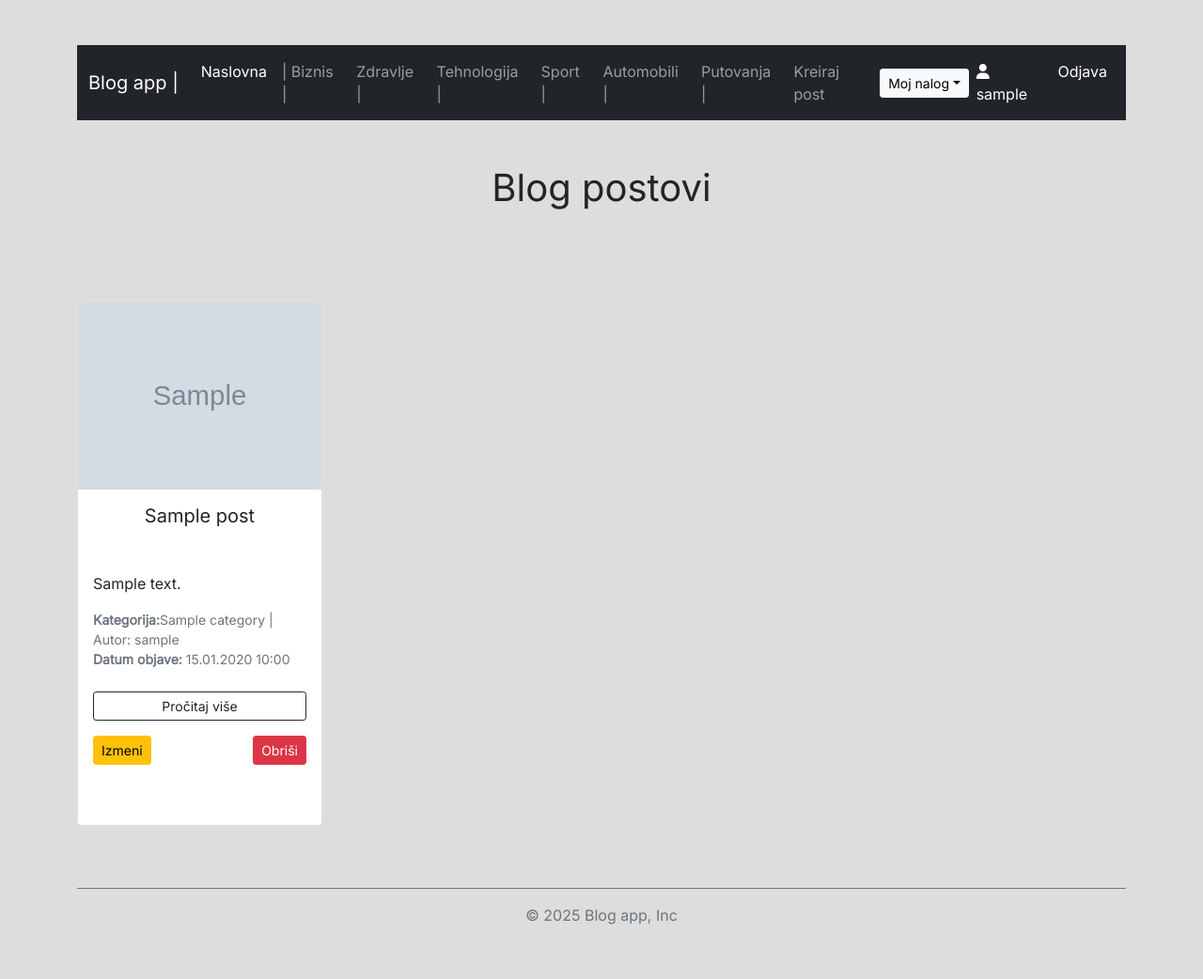
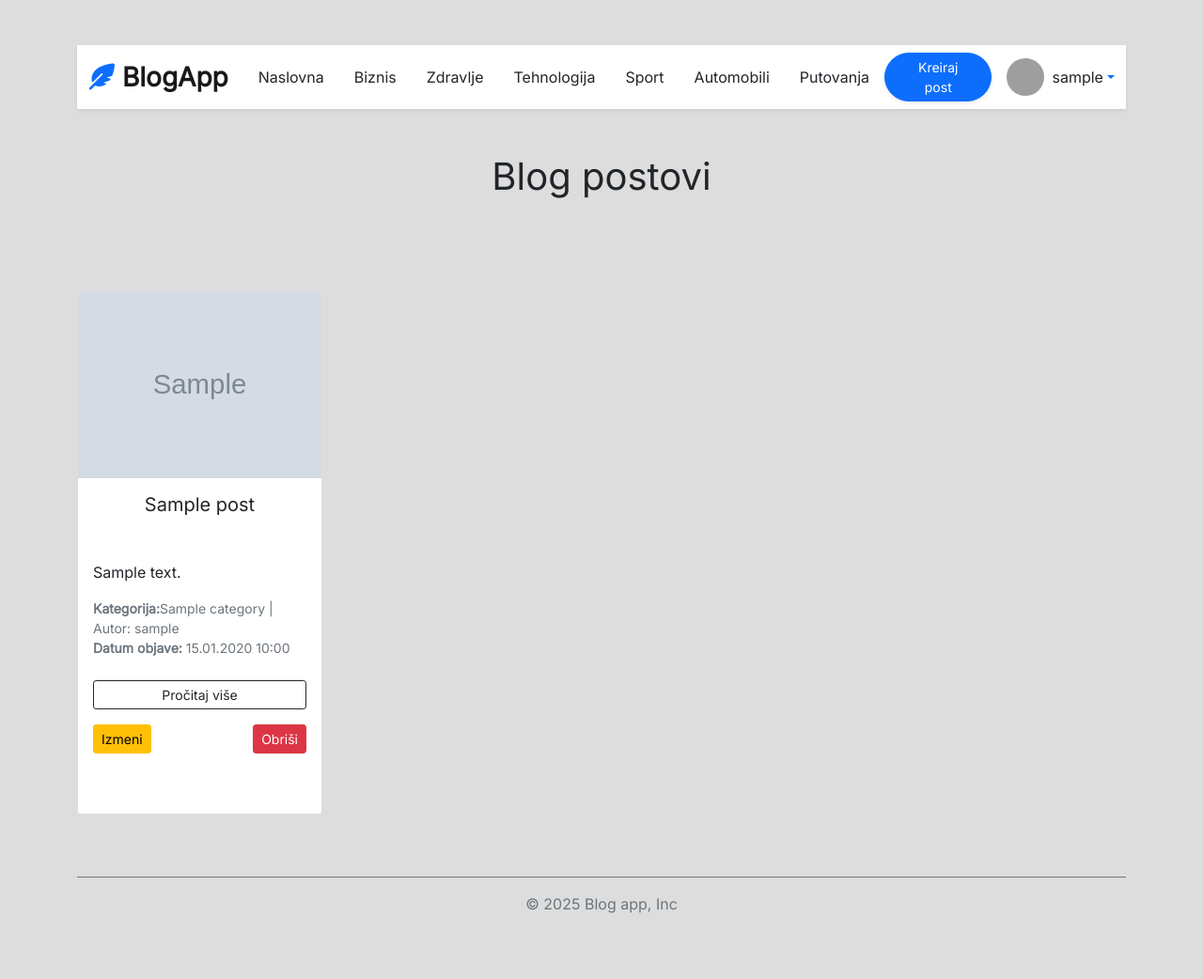
Before and after one commit to filipjt88/blog_app, a PHP site: page / in a window 1280 px wide. Shown: the whole page at 94% size. After the commit the page ends 972 px from the top, so only its background shows below. Run offline with PHP 8.4, Linux system fonts and the light colour scheme; the visitor is signed in with stand-in values (Sample User, id 1); tables that the repository leaves empty or names only in its code hold one stand-in row (values such as "Sample post"); grey boxes marked "Sample" are stand-in pictures; grey boxes are pictures that could not be loaded.

Commit message:
update navbar

```diff
--- a/css/main.css
+++ b/css/main.css
@@ -15,6 +15,21 @@
 
 body {
     background: #ddd;
+}
+
+.navbar-nav .nav-link {
+    transition: color 0.3s ease;
+}
+
+.navbar-nav .nav-link:hover,
+.navbar-nav .nav-link.active {
+    color: #0d6efd !important;
+    font-weight: 600;
+}
+
+.dropdown-menu a.dropdown-item:hover {
+    background-color: #0d6efd;
+    color: white !important;
 }
 
 #loginForm,
--- a/parts/navbar.php
+++ b/parts/navbar.php
@@ -8,64 +8,69 @@ $categories = $stmt->fetchAll();
 
 <!-- Navbar -->
 <?php require_once __DIR__ . '/../core/init.php'; ?>
-<nav class="navbar navbar-expand-lg navbar-dark bg-dark">
-  <div class="container-fluid">
-    <a class="navbar-brand" href="index.php">Blog app |</a>
-    <button class="navbar-toggler" type="button" data-bs-toggle="collapse" data-bs-target="#navbarScroll" aria-controls="navbarScroll" aria-expanded="false" aria-label="Toggle navigation">
+<nav class="navbar navbar-expand-lg navbar-light bg-white shadow-sm sticky-top">
+  <div class="container">
+    <a class="navbar-brand fw-bold fs-3" href="index.php">
+      <i class="fa-solid fa-feather-pointed text-primary me-2"></i>BlogApp
+    </a>
+    <button class="navbar-toggler border-0" type="button" data-bs-toggle="collapse" data-bs-target="#modernNavbar" aria-controls="modernNavbar" aria-expanded="false" aria-label="Toggle navigation">
       <span class="navbar-toggler-icon"></span>
     </button>
-    <div class="collapse navbar-collapse" id="navbarScroll">
-      <ul id='category-filter' class="navbar-nav mx-auto my-2 my-lg-0 navbar-nav-scroll" style="--bs-scroll-height: 100px;">
+
+    <div class="collapse navbar-collapse" id="modernNavbar">
+      <ul class="navbar-nav mx-auto mb-2 mb-lg-0 fw-semibold">
         <li class="nav-item">
-          <a class="nav-link active" data-category='all' aria-current="page" href="./index.php">Naslovna</a>
+          <a class="nav-link px-3 text-dark" href="index.php" data-category="all">Naslovna</a>
         </li>
         <li class="nav-item">
-          <a class="nav-link" data-category='Biznis' href="javascript:void(0);">| Biznis |</a>
+          <a class="nav-link px-3 text-dark" href="#" data-category="Biznis">Biznis</a>
         </li>
         <li class="nav-item">
-          <a class="nav-link" data-category='Zdravlje' href="#"> Zdravlje |</a>
+          <a class="nav-link px-3 text-dark" href="#" data-category="Zdravlje">Zdravlje</a>
         </li>
         <li class="nav-item">
-          <a class="nav-link" data-category='Tehnologija' href="#">Tehnologija |</a>
+          <a class="nav-link px-3 text-dark" href="#" data-category="Tehnologija">Tehnologija</a>
         </li>
         <li class="nav-item">
-          <a class="nav-link" data-category='Sport' href="#">Sport |</a>
+          <a class="nav-link px-3 text-dark" href="#" data-category="Sport">Sport</a>
         </li>
         <li class="nav-item">
-          <a class="nav-link" data-category='Automobili' href="#">Automobili |</a>
+          <a class="nav-link px-3 text-dark" href="#" data-category="Automobili">Automobili</a>
         </li>
         <li class="nav-item">
-          <a class="nav-link" data-category='Putovanja' href="#">Putovanja |</a>
+          <a class="nav-link px-3 text-dark" href="#" data-category="Putovanja">Putovanja</a>
         </li>
       </ul>
+
+      <div class="d-flex align-items-center gap-3">
+        <a href="create_blog_post.php" class="btn btn-primary btn-sm rounded-pill px-4 fw-semibold shadow-sm">Kreiraj post</a>
+
+        <div class="dropdown">
+          <a class="d-flex align-items-center text-decoration-none dropdown-toggle" href="#" id="userMenu" data-bs-toggle="dropdown" aria-expanded="false">
+            <img src="https://i.pravatar.cc/40" alt="User Avatar" class="rounded-circle me-2" width="40" height="40" />
+            <span class="text-dark fw-semibold">
+              <?php if(isset($_SESSION['username'])): ?>
+                <?= htmlspecialchars($_SESSION['username']) ?>
+              <?php else: ?>
+                Moj nalog
+              <?php endif; ?>
+            </span>
+          </a>
+          <ul class="dropdown-menu dropdown-menu-end shadow border-0" aria-labelledby="userMenu" style="min-width: 200px;">
+            <?php if(isset($_SESSION['username'])): ?>
+              <li><a class="dropdown-item" href="change_account.php">Izmena ličnih podataka</a></li>
+              <li><a class="dropdown-item" href="#">Promeni email</a></li>
+              <li><a class="dropdown-item" href="#">Promeni password</a></li>
+              <li><hr class="dropdown-divider"></li>
+              <li><a class="dropdown-item text-danger" href="logout.php">Odjava</a></li>
+            <?php else: ?>
+              <li><a class="dropdown-item" href="login.view.php">Login</a></li>
+              <li><a class="dropdown-item" href="register.view.php">Registracija</a></li>
+            <?php endif; ?>
+          </ul>
+        </div>
+      </div>
     </div>
-     <ul class="navbar-nav mx-auto my-2 my-lg-0 navbar-nav-scroll" style="--bs-scroll-height: 100px;">
-        <li class="nav-item">
-          <a href="./create_blog_post.php" class="nav-link">Kreiraj post</a>
-        </li>
-        <div class="dropdown d-flex align-items-center">
-            <a class="btn btn-light btn-sm dropdown-toggle" id="dropdownMenu2" data-bs-toggle="dropdown" aria-expanded="false">
-              Moj nalog</a>
-            <ul class="dropdown-menu" aria-labelledby="dropdownMenu2">
-              <li><a href="./change_account.php" class="dropdown-item">Izmena licnih podataka</a></li>
-              <li><a class="dropdown-item">Promeni email</a></li>
-              <li><a class="dropdown-item">Promeni password</a></li>
-            </ul>
-          </div>
-          <li class="nav-item">
-          <?php if(isset($_SESSION['username'])): ?>
-          <a class="nav-link active" aria-current="page" href="#"><i class="fa-solid fa-user"></i> <?= htmlspecialchars($_SESSION['username']) ?></a>
-        </li>
-        </li>
-        <li class="nav-item">
-          <a class="nav-link active" aria-current="page" href="./logout.php">Odjava</a>
-        </li>
-        <?php else: ?>
-          <li class="nav-item">
-          <a class="nav-link active" aria-current="page" href="../views/login.view.php">Login</a>
-        </li>
-        <?php endif; ?>
-        </ul>
   </div>
 </nav>
 <!-- End of navbar -->
```
